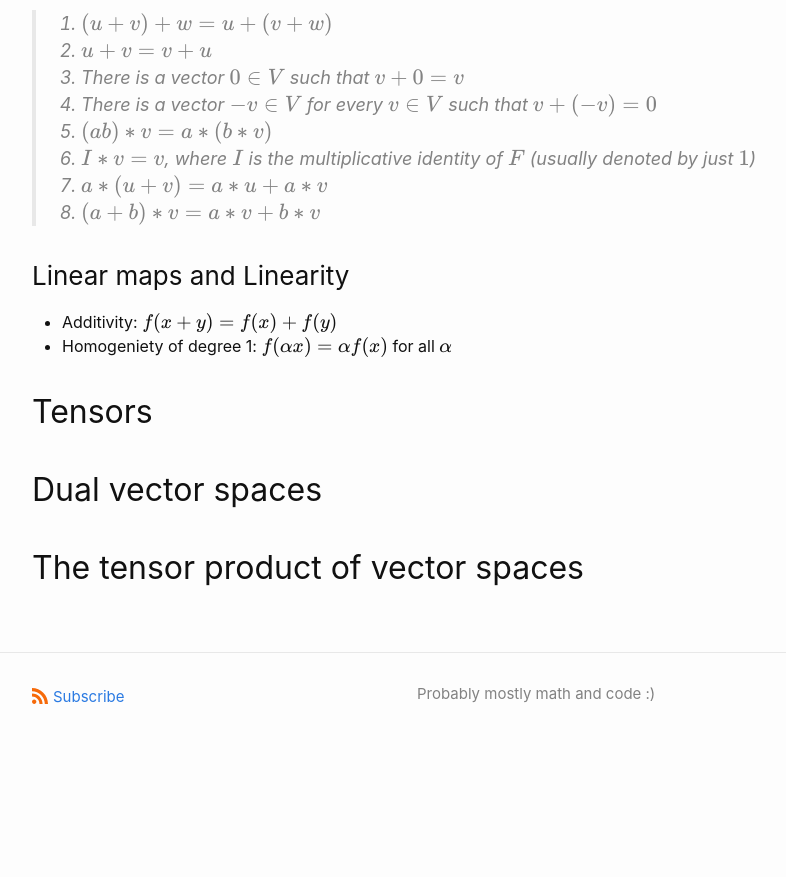
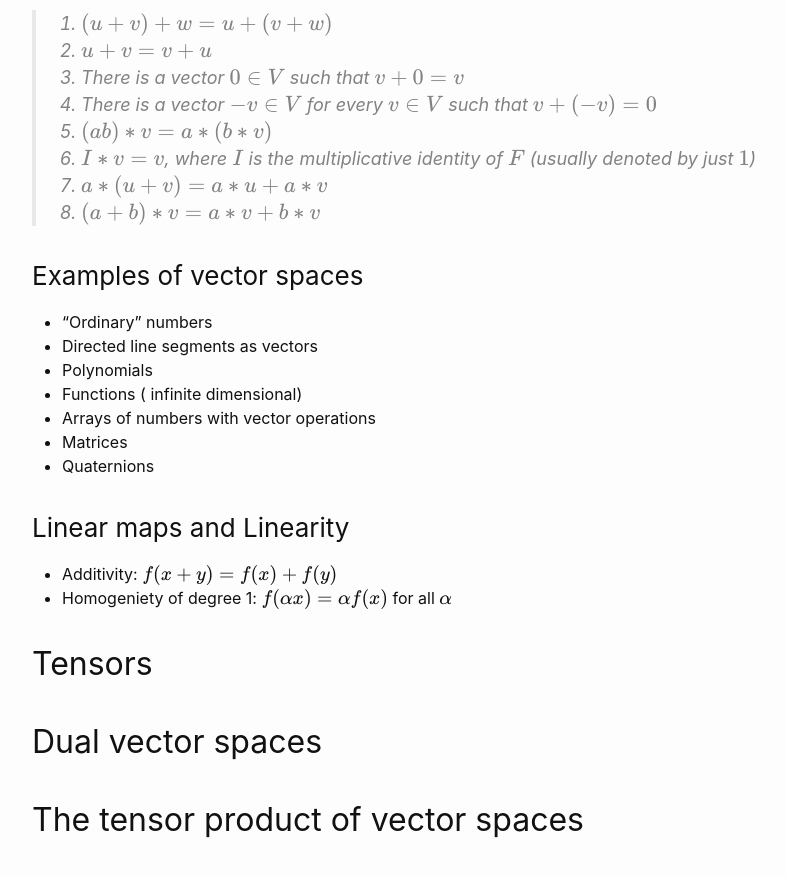
Before and after one commit to torgeiba/torgeiba.github.io, a Jekyll site: the page built from _posts/2022-09-17-vectors-and-tensors.md, in a window 1280 px wide and 900 px high, scrolled down 2465 px. Shown: the top 877 px of the window, without its empty margins (238-1024 px from the left). Built offline with Jekyll 4.4.1, drawn with Linux system fonts in a browser that asks for light colours; our own code applies the rules of GitHub Pages for plain Markdown files; formulas are drawn with MathJax 3; before the commit the page ends 3233 px from its top, so only the background shows below that.

Commit message:
Update 2022-09-17-vectors-and-tensors.md

```diff
--- a/_posts/2022-09-17-vectors-and-tensors.md
+++ b/_posts/2022-09-17-vectors-and-tensors.md
@@ -86,6 +86,17 @@ The axioms can then be given as
 > 7. $a * (u + v) = a * u + a * v$
 > 8. $(a + b) * v = a * v + b * v$
 
+### Examples of vector spaces
+
+- "Ordinary" numbers
+- Directed line segments as vectors
+- Polynomials
+- Functions ( infinite dimensional)
+- Arrays of numbers with vector operations
+- Matrices
+- Quaternions
+
+
 ### Linear maps and Linearity
 
 - Additivity: $f(x + y) = f(x) + f(y)$
```
